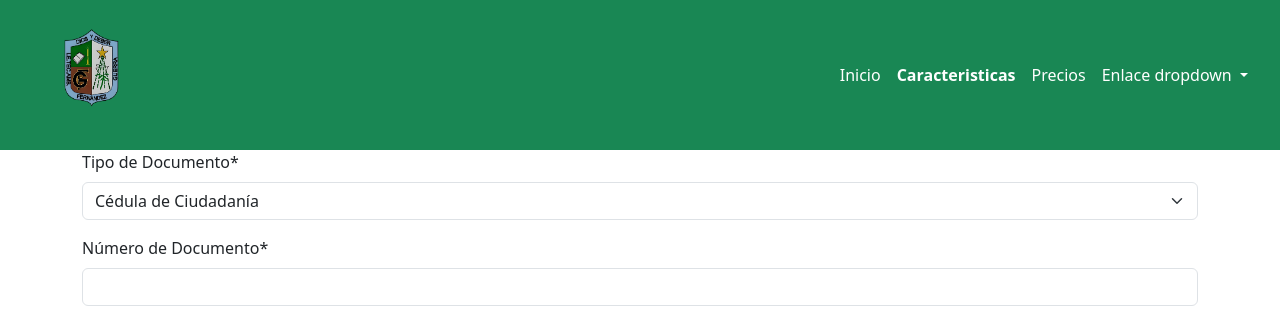
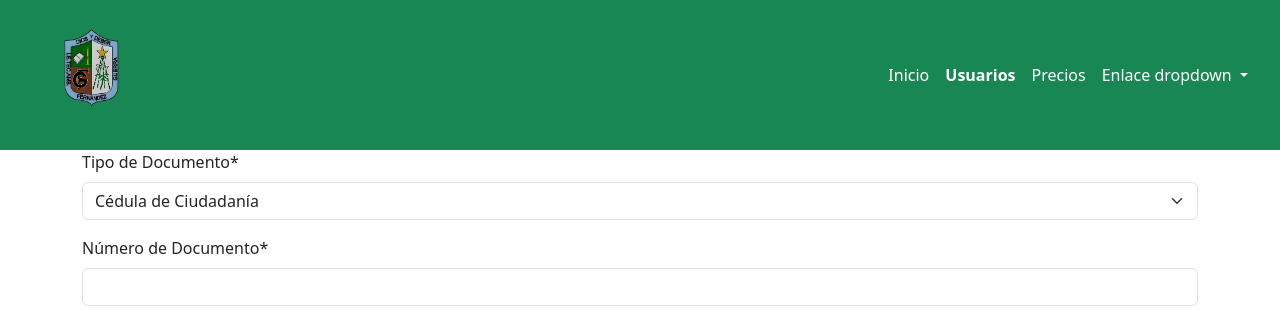
Before and after one commit to Anyela-Martinez/ProyectoAnMasoft, a Django app: page /crear/ in a window 1280 px wide. Shown: the top 310 px of the page. Run offline with Django 4.2, Linux system fonts and the light colour scheme; some libraries are stand-ins or nearby versions.

Commit message:
45646465
548

```diff
--- a/base/Templates/partials/header.html
+++ b/base/Templates/partials/header.html
@@ -17,7 +17,7 @@
               <a class="nav-link active text-white" aria-current="page" href="#">Inicio</a>
             </li>
             <li class="nav-item">
-              <a class="nav-link text-white " href="#"><b>Caracteristicas</b></a>
+              <a class="nav-link text-white " href=""><b>Usuarios</b></a>
             </li>
             <li class="nav-item">
               <a class="nav-link text-white" href="#">Precios</a>
--- a/base/urls.py
+++ b/base/urls.py
@@ -26,7 +26,7 @@ urlpatterns = [
     path('admin/', admin.site.urls),
     path('adm/', inicioAdmin, name='inicio-admin'),
     path('usuarios/', include('usuarios.urls')),
-    path('',usuarios,name="usuarios"),
+    path('usuario/',usuarios,name="usuarios"),
     path('adm/', inicio, name='inicio'),
     path('crear/', usuarios_crear, name='usuarios_crear'),
 ]
```
Also changed, not shown: asignatura/migrations/0002_asignatura_nombreasig.py (added), db.sqlite3.
